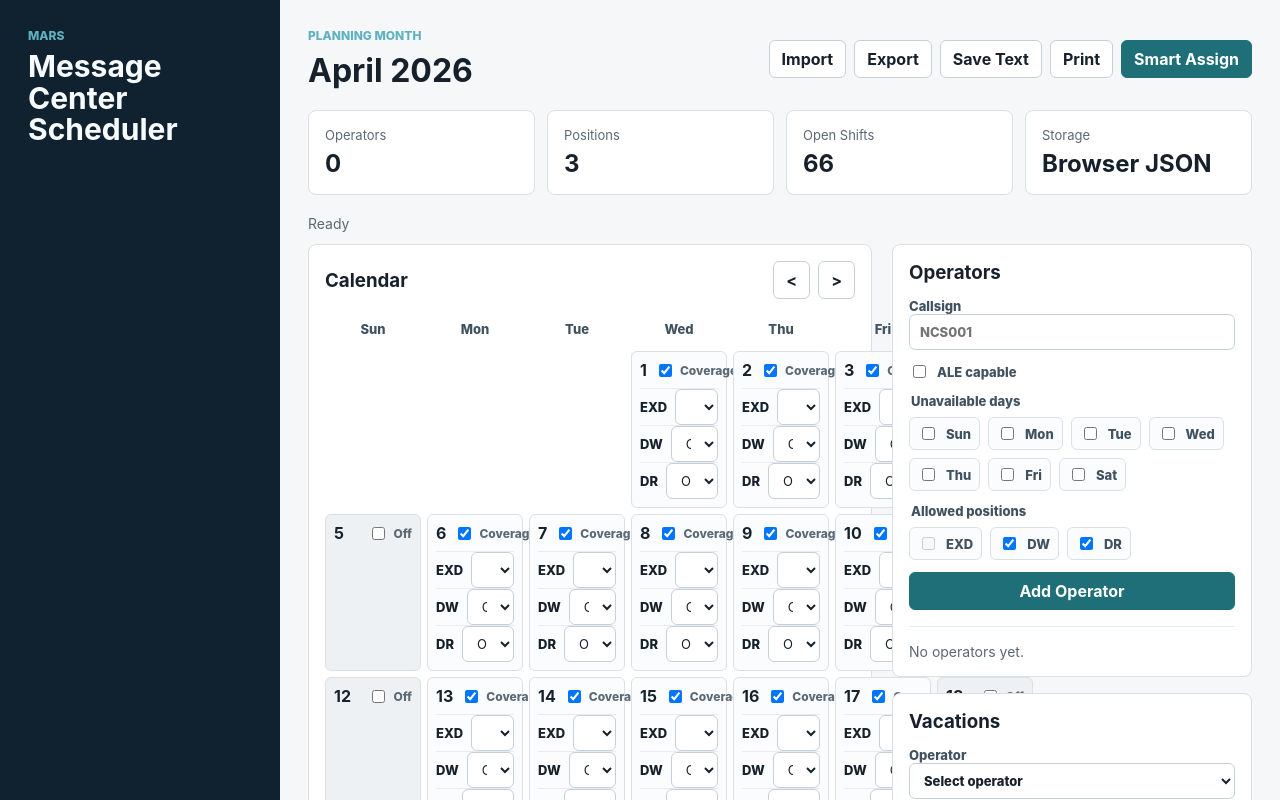
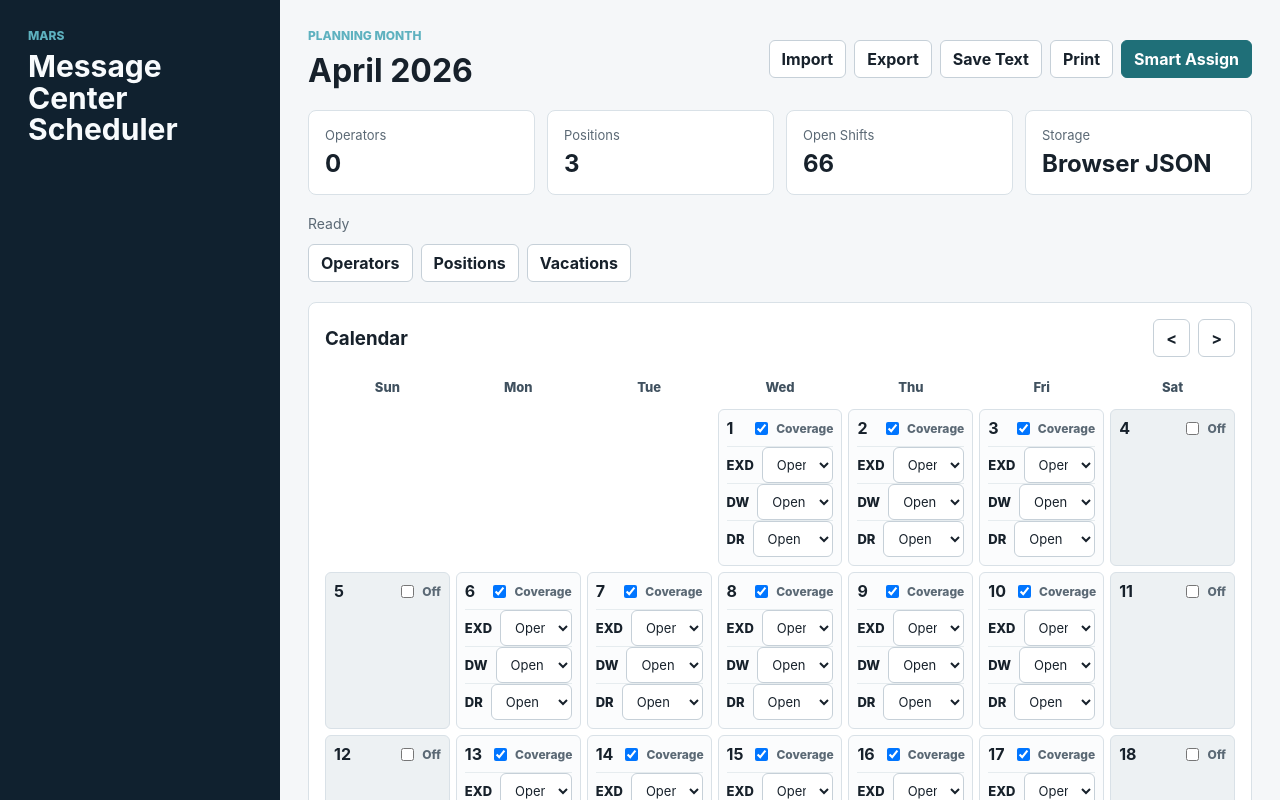
Before and after one commit to flakvest/MC-Scheduler, a React (Vite) app in the folder mc-scheduler-app/: page / in a window 1280 px wide. Shown: the top 800 px of the page. Built offline with nearby package versions, Linux system fonts and the light colour scheme.

Commit message:
Move admin tools into drawer

```diff
--- a/mc-scheduler-app/src/App.css
+++ b/mc-scheduler-app/src/App.css
@@ -169,9 +169,16 @@ select {
   margin-bottom: 12px;
 }
 
+.admin-actions {
+  display: flex;
+  flex-wrap: wrap;
+  gap: 8px;
+  margin-bottom: 20px;
+}
+
 .content-grid {
   display: grid;
-  grid-template-columns: minmax(0, 1fr) 360px;
+  grid-template-columns: minmax(0, 1fr);
   gap: 20px;
   align-items: start;
 }
@@ -185,11 +192,6 @@ select {
 .calendar-panel,
 .output-panel {
   grid-column: 1;
-}
-
-.side-panels {
-  grid-column: 2;
-  grid-row: 1 / span 2;
 }
 
 .output-panel textarea {
@@ -284,11 +286,6 @@ select {
   font-size: 12px;
 }
 
-.side-panels {
-  display: grid;
-  gap: 16px;
-}
-
 .operator-form {
   display: grid;
   gap: 12px;
@@ -365,6 +362,51 @@ select {
   font-size: 12px;
 }
 
+.admin-drawer {
+  position: fixed;
+  inset: 0 0 0 auto;
+  z-index: 30;
+  display: none;
+  width: min(440px, 92vw);
+  overflow-y: auto;
+  border-left: 1px solid #c6d0d8;
+  background: #ffffff;
+  box-shadow: -16px 0 32px rgba(16, 33, 47, 0.18);
+  padding: 18px;
+}
+
+.admin-drawer.open {
+  display: block;
+}
+
+.drawer-heading {
+  display: flex;
+  align-items: center;
+  justify-content: space-between;
+  gap: 12px;
+  margin-bottom: 14px;
+}
+
+.drawer-heading h3 {
+  margin: 0;
+}
+
+.admin-drawer .data-panel {
+  border: 0;
+  padding: 0;
+}
+
+.drawer-backdrop {
+  position: fixed;
+  inset: 0;
+  z-index: 20;
+  min-height: 0;
+  border: 0;
+  border-radius: 0;
+  padding: 0;
+  background: rgba(16, 33, 47, 0.28);
+}
+
 @media (max-width: 1100px) {
   .app-shell {
     grid-template-columns: 1fr;
@@ -382,7 +424,7 @@ select {
 
   .calendar-panel,
   .output-panel,
-  .side-panels {
+  .admin-drawer {
     grid-column: auto;
     grid-row: auto;
   }
@@ -399,6 +441,9 @@ select {
   .summary-grid,
   .status-line,
   .side-panels,
+  .admin-actions,
+  .admin-drawer,
+  .drawer-backdrop,
   .output-panel {
     display: none !important;
   }
--- a/mc-scheduler-app/src/App.tsx
+++ b/mc-scheduler-app/src/App.tsx
@@ -26,6 +26,8 @@ const monthPrefix = (year: number, month: number) =>
 const dateKey = (year: number, month: number, day: number) =>
   `${monthPrefix(year, month)}-${String(day).padStart(2, '0')}`
 
+type AdminPanel = 'operators' | 'positions' | 'vacations'
+
 function App() {
   const [data, setData] = useState<SchedulerData>(() => loadSchedulerData())
   const [year, setYear] = useState(today.getFullYear())
@@ -40,6 +42,7 @@ function App() {
   const [vacationCallsign, setVacationCallsign] = useState('')
   const [vacationStart, setVacationStart] = useState('')
   const [vacationEnd, setVacationEnd] = useState('')
+  const [activeAdminPanel, setActiveAdminPanel] = useState<AdminPanel | null>(null)
   const importInputRef = useRef<HTMLInputElement>(null)
 
   const scheduleData = useMemo(() => ({
@@ -277,6 +280,10 @@ function App() {
     setStatusMessage(`Vacation removed for ${callsign}.`)
   }
 
+  const adminPanelTitle = activeAdminPanel
+    ? activeAdminPanel.charAt(0).toUpperCase() + activeAdminPanel.slice(1)
+    : 'Admin'
+
   return (
     <main className="app-shell">
       <aside className="sidebar" aria-label="Application sections">
@@ -335,6 +342,12 @@ function App() {
         </section>
 
         <p className="status-line">{statusMessage}</p>
+
+        <section className="admin-actions" aria-label="Administrative tools">
+          <button type="button" onClick={() => setActiveAdminPanel('operators')}>Operators</button>
+          <button type="button" onClick={() => setActiveAdminPanel('positions')}>Positions</button>
+          <button type="button" onClick={() => setActiveAdminPanel('vacations')}>Vacations</button>
+        </section>
 
         <section className="content-grid">
           <div className="calendar-panel">
@@ -402,7 +415,12 @@ function App() {
             <textarea value={scheduleText} readOnly aria-label="Text schedule preview" />
           </section>
 
-          <aside className="side-panels">
+          <aside className={`admin-drawer ${activeAdminPanel ? 'open' : ''}`} aria-hidden={!activeAdminPanel}>
+            <div className="drawer-heading">
+              <h3>{adminPanelTitle}</h3>
+              <button type="button" onClick={() => setActiveAdminPanel(null)}>Close</button>
+            </div>
+            {activeAdminPanel === 'operators' ? (
             <section className="data-panel" id="operators">
               <div className="panel-heading">
                 <h3>Operators</h3>
@@ -478,7 +496,9 @@ function App() {
                 ))}
               </div>
             </section>
+            ) : null}
 
+            {activeAdminPanel === 'vacations' ? (
             <section className="data-panel" id="vacations">
               <div className="panel-heading">
                 <h3>Vacations</h3>
@@ -518,7 +538,9 @@ function App() {
                 ))}
               </div>
             </section>
+            ) : null}
 
+            {activeAdminPanel === 'positions' ? (
             <section className="data-panel" id="positions">
               <div className="panel-heading">
                 <h3>Positions</h3>
@@ -553,7 +575,9 @@ function App() {
                 ))}
               </div>
             </section>
+            ) : null}
           </aside>
+          {activeAdminPanel ? <button type="button" className="drawer-backdrop" aria-label="Close admin drawer" onClick={() => setActiveAdminPanel(null)} /> : null}
         </section>
       </section>
     </main>
```
